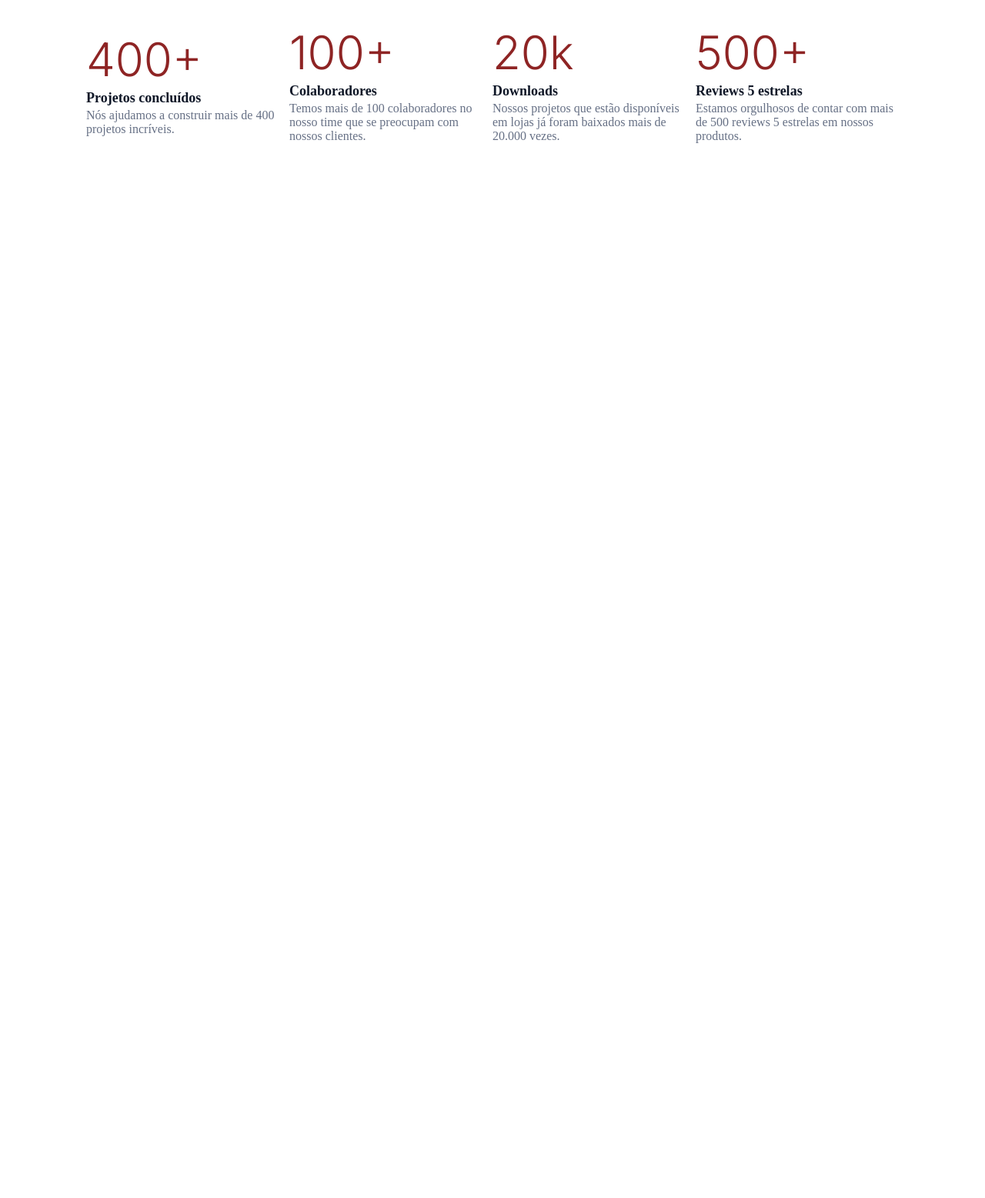
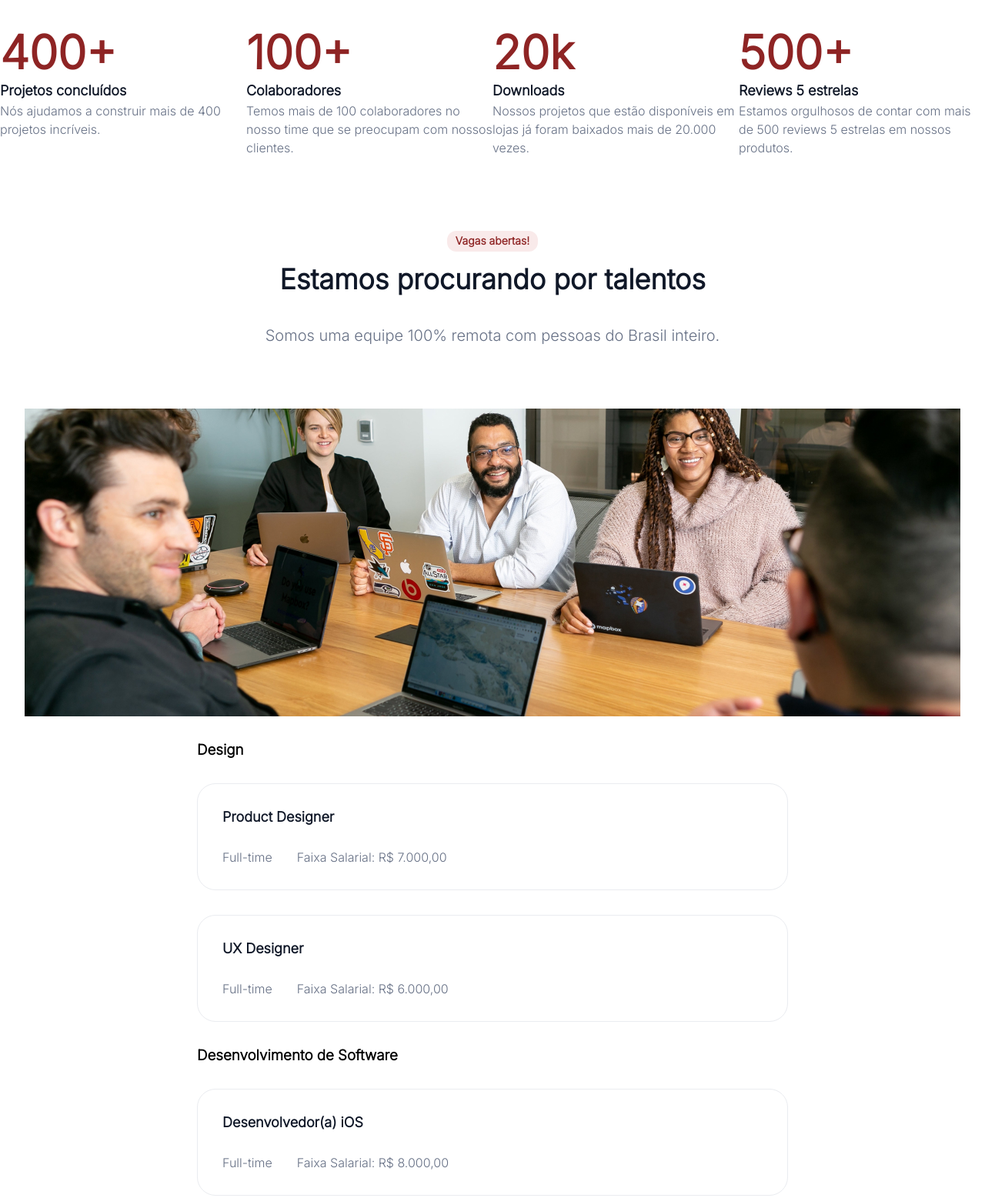
Before and after one commit to MeloMatheus89/seven-days-of-code, a plain HTML site: page index.html in a window 1280 px wide. Shown: the part 380-1937 px from the top of the page at 77% size. Before the commit the page ends 800 px from the top, so only its background shows below. Drawn offline with Linux system fonts and the light colour scheme.

Commit message:
Add job openings section and improve styling in index.html and styles.css

```diff
--- a/index.html
+++ b/index.html
@@ -54,5 +54,49 @@
         <p class="metrica__texto">Estamos orgulhosos de contar com mais de 500 reviews 5 estrelas em nossos produtos.</p>
       </div>
     </section>
+    <section class="container_procurando__talentos">
+      <span class="procurando__talentos__vagas-abertas">Vagas abertas!</span>
+      <h2 class="procurando__talentos__titulo">Estamos procurando por talentos</h2>
+      <p class="procurando__talentos__texto">Somos uma equipe 100% remota com pessoas do Brasil inteiro.</p>
+      <img src="img/talentos-img.jpg" class="procurando__talentos__imagem" />
+    </section>
+    <div class="container__vagas">
+      <h3 class="vagas__titulo">Design</h3>
+      <div class="vagas__vaga">
+        <span class="vagas__vaga__titulo">Product Designer</span>
+        <div class="vagas__vaga__informacao">
+          <span>Full-time</span>
+          <span>Faixa Salarial: R$ 7.000,00</span>
+        </div>
+      </div>
+      <div class="vagas__vaga">
+        <span class="vagas__vaga__titulo">UX Designer</span>
+        <div class="vagas__vaga__informacao">
+          <span>Full-time</span>
+          <span>Faixa Salarial: R$ 6.000,00</span>
+        </div>
+      </div>
+      <h3 class="vagas__titulo">Desenvolvimento de Software</h3>
+      <div class="vagas__vaga">
+        <span class="vagas__vaga__titulo">Desenvolvedor(a) iOS</span>
+        <div class="vagas__vaga__informacao">
+          <span>Full-time</span>
+          <span>Faixa Salarial: R$ 8.000,00</span>
+        </div>
+      </div>
+      <div class="vagas__vaga">
+        <span class="vagas__vaga__titulo">Desenvolvedor(a) Front-end</span>
+        <div class="vagas__vaga__informacao">
+          <span>Full-time</span>
+          <span>Faixa Salarial: R$ 7.000,00</span>
+        </div>
+      </div>
+      <div class="vagas__vaga">
+        <span class="vagas__vaga__titulo">Desenvolvedor(a) Back-end</span>
+        <div class="vagas__vaga__informacao">
+          <span>Full-time</span>
+          <span>Faixa Salarial: R$ 8.000,00</span>
+      </div>
+    </div>
   </body>
 </html>
--- a/styles.css
+++ b/styles.css
@@ -5,15 +5,18 @@
 
 :root {
   --fonte-padrao: "Inter";
+  --branco: #ffffff;
   --cinza-titulo: #3a404e;
-  --branco: #ffffff;
   --cinza-principal: #667085;
+  --cinza-borda: #eaecf0;
   --vinho: #8e2424;
+  --fundo-mais-claro: #f9eaea;
   --preto-titulo: #101828;
 }
 
 body {
   background-color: var(--branco);
+  font-family: var(--fonte-padrao);
 }
 .navbar {
   display: flex;
@@ -25,7 +28,6 @@ body {
   display: flex;
 }
 .navbar__titulo {
-  font-family: var(--fonte-padrao);
   font-weight: 500;
   font-size: 24px;
   color: var(--cinza-titulo);
@@ -34,7 +36,7 @@ body {
 
 .navbar__menu__link {
   color: var(--cinza-principal);
-  font-family: var(--fonte-padrao);
+
   font-size: 16px;
   text-decoration: none;
   margin: 0 1em;
@@ -47,14 +49,12 @@ body {
 }
 
 .menu__usuarios__entrar {
-  font-family: var(--fonte-padrao);
   color: var(--cinza-principal);
   font-size: 16px;
   text-decoration: none;
   padding: 1em;
 }
 .menu__usuarios__cadastrar {
-  font-family: var(--fonte-padrao);
   color: var(--branco);
   text-decoration: none;
   /* Estilizando o para parecer um botão */
@@ -72,7 +72,7 @@ body {
 
 .secoes__titulos {
   padding-top: 5em;
-  font-family: var(--fonte-padrao);
+
   color: var(--vinho);
   font-size: 16px;
   font-weight: 600;
@@ -80,7 +80,6 @@ body {
 }
 
 .cabecalho__titulo {
-  font-family: var(--fonte-padrao);
   color: var(--preto-titulo);
   font-size: 48px;
   font-weight: 600;
@@ -88,7 +87,6 @@ body {
 }
 
 .cabecalho__texto {
-  font-family: var(--fonte-padrao);
   color: var(--cinza-principal);
   font-size: 20px;
   line-height: 30px;
@@ -103,26 +101,100 @@ body {
   display: flex;
 }
 .metricas__container {
-  margin: 0 7em 6em 7em;
-  align-items: center;
+  margin: 0 auto;
   justify-content: center;
+  align-items: stretch; /* Esse item fez com que o restante da página ficasse alinhado */
+  width: 1280px;
 }
 .metrica {
   flex-direction: column;
+
   width: 280px;
+  width: 100%;
+  height: 100%;
+  margin-bottom: 3em;
 }
 .metrica__numero {
   color: var(--vinho);
-  font-family: var(--fonte-padrao);
-  font-weight: 500;
+
+  font-weight: 600;
   font-size: 60px;
-  line-height: 72px;
+  /* line-height: 72px; */
+  align-self: top;
 }
 .metrica__subtitulo {
   font-size: 18px;
+
   line-height: 28px;
   color: var(--preto-titulo);
 }
 .metrica__texto {
   color: var(--cinza-principal);
+
+  font-size: 16px;
+  line-height: 24px;
 }
+
+.container_procurando__talentos {
+  display: flex;
+  flex-direction: column;
+  align-items: center;
+  margin: auto;
+  margin-top: 3em;
+}
+.procurando__talentos__vagas-abertas {
+  background-color: var(--fundo-mais-claro);
+  color: var(--vinho);
+  font-size: 14px;
+  font-weight: 600;
+  line-height: 20px;
+  border-radius: 12px;
+  padding: 0.25em 0.75em;
+  margin-bottom: 1em;
+}
+.procurando__talentos__titulo {
+  color: var(--preto-titulo);
+  font-size: 36px;
+  line-height: 44px;
+  margin-bottom: 1em;
+}
+.procurando__talentos__texto {
+  color: var(--cinza-principal);
+  font-size: 20px;
+  line-height: 30px;
+  margin-bottom: 4em;
+}
+
+.procurando__talentos__imagem {
+  margin-bottom: 2em;
+}
+
+.container__vagas {
+  display: flex;
+  flex-direction: column;
+  width: 768px;
+  gap: 2em;
+  margin: 0 auto;
+  margin-bottom: 1em;
+}
+
+.vagas__vaga {
+  border: 1px solid var(--cinza-borda);
+  border-radius: 24px;
+  padding: 2em;
+}
+.vagas__vaga__titulo {
+  color: var(--preto-titulo);
+  font-size: 18px;
+  font-weight: 600;
+}
+.vagas__vaga__informacao {
+  margin-top: 2em;
+  display: flex;
+  gap: 2em;
+}
+.vagas__vaga__informacao span {
+  font-size: 16px;
+  line-height: 24ps;
+  color: var(--cinza-principal);
+}
```
Also changed, not shown: img/talentos-img.jpg (added).
